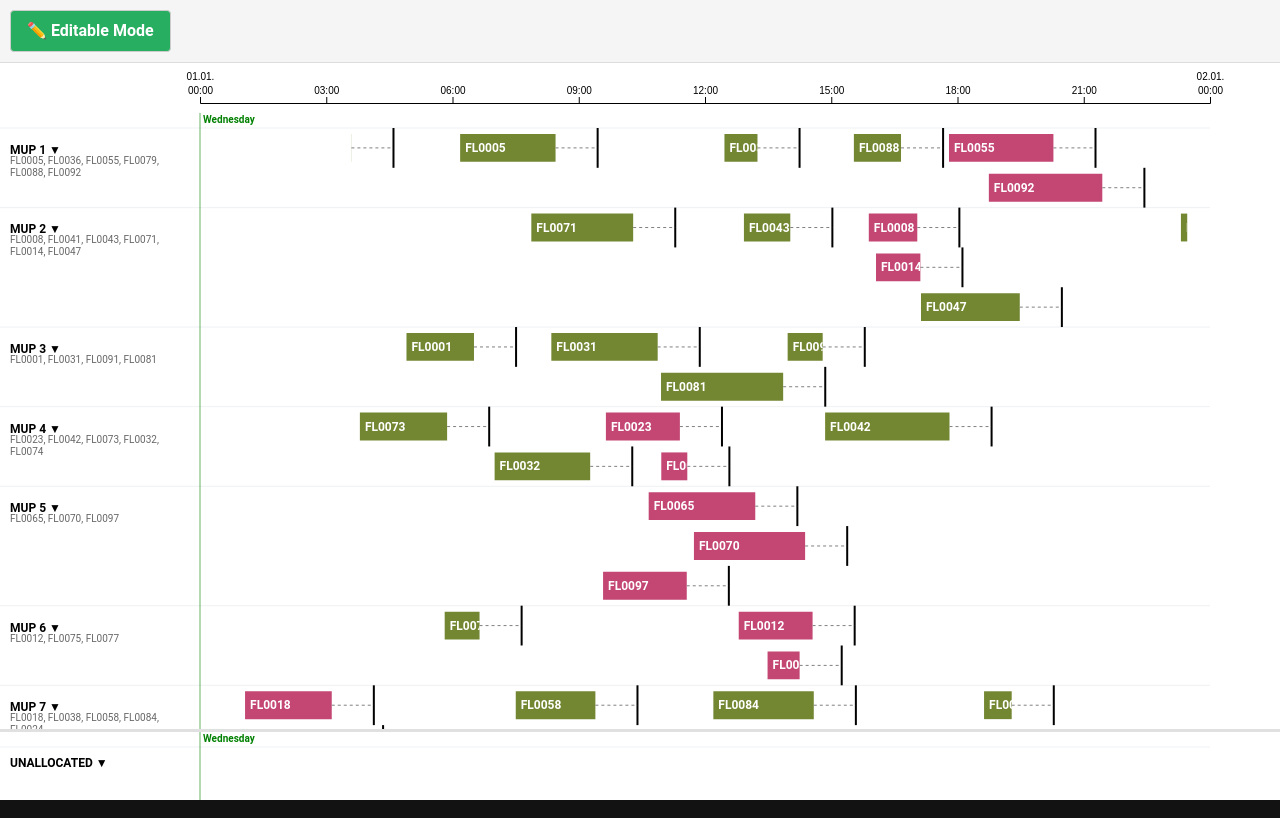
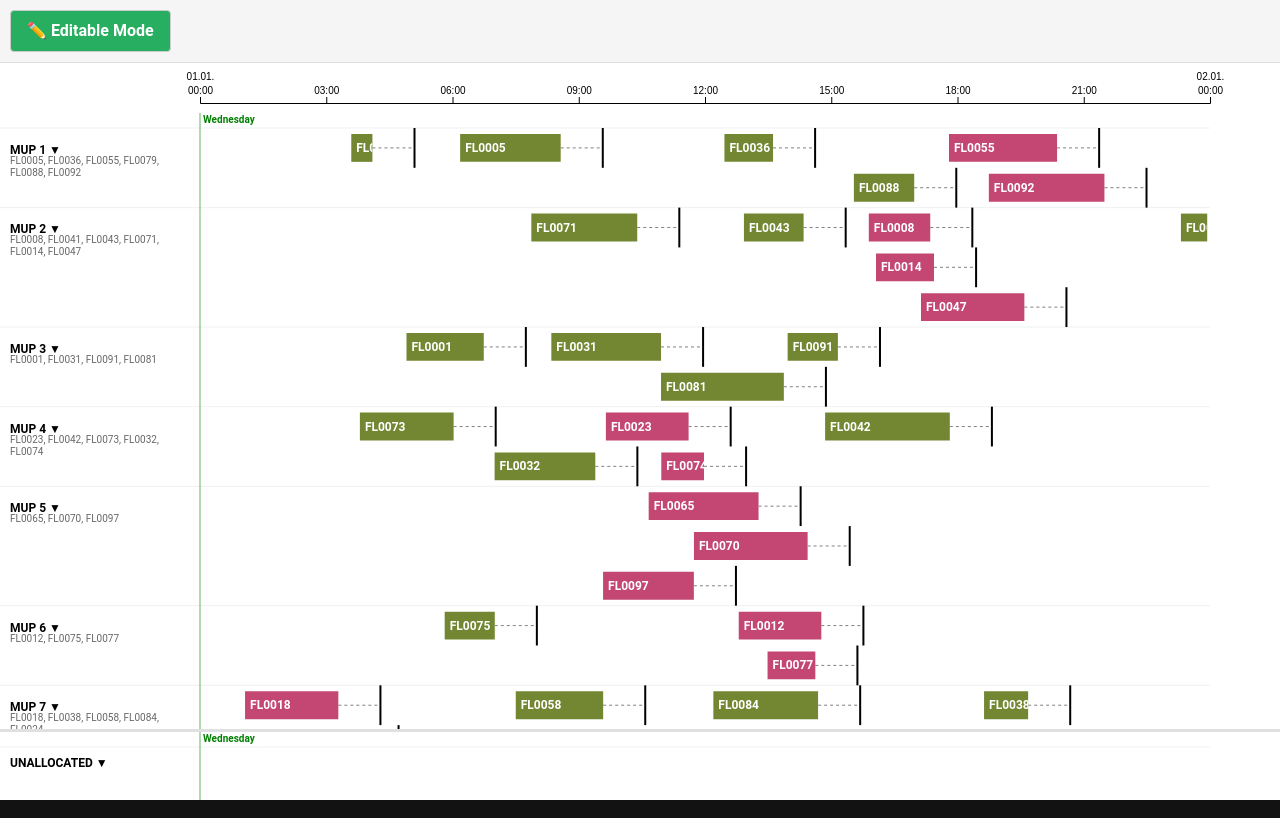
Before and after one commit to johannesbrandenburger/gantt-editor, a Vue app: page / in a window 1280 px wide. Built offline with nearby package versions, Linux system fonts and the light colour scheme; a small style sheet from the web is missing.

Commit message:
small typos

```diff
--- a/src/pages/index.vue
+++ b/src/pages/index.vue
@@ -102,7 +102,7 @@ const generateSlots = (count: number) => {
 
     return Array.from({ length: count }, (_, index) => {
         const slotStart = generateRandomTime(dayStart, dayEnd);
-        const slotEnd = new Date(slotStart.getTime() + Math.random() * 3 * 60 * 60 * 1000); // Random duration up to 3 hours
+        const slotEnd = new Date(slotStart.getTime() + 30 * 60 * 1000 + Math.random() * 2.5 * 60 * 60 * 1000); // 30 minutes to 3 hours duration
 
         // Ensure slot doesn't exceed day end
         if (slotEnd > dayEnd) {
--- a/src/pages/small-example.vue
+++ b/src/pages/small-example.vue
@@ -1,3 +1,6 @@
+<script setup lang="ts">
+import GanttEditorComponent from '@/components/GanttEditorComponent.vue';
+</script>
 <template>
     <!--
         Example usage of a gantt chart editor component
@@ -48,7 +51,7 @@
 
             @onChangeStartAndEndTime="(newStartTime, newEndTime) => console.log(`onChangeStartAndEndTime(${newStartTime}, ${newEndTime})`)"
             @onChangeDestinationId="(slotId, newDestinationId) => console.log(`onChangeDestinationId(${slotId}, ${newDestinationId})`)"
-            @onChangeSlotTime="(slotId, newOpenTime, newCloseTime) => console.log(`onChangeSlotTime(${slotId}, ${newOpenTime}, ${newCloseT})`)"
+            @onChangeSlotTime="(slotId, newOpenTime, newCloseTime) => console.log(`onChangeSlotTime(${slotId}, ${newOpenTime}, ${newCloseTime})`)"
             @onClickOnSlot="(slotId) => console.log(`onClickOnSlot(${slotId})`)"
             @onHoverOnSlot="(slotId) => console.log(`onHoverOnSlot(${slotId})`)"
             @onDoubleClickOnSlot="(slotId) => console.log(`onDoubleClickOnSlot(${slotId})`)"
@@ -56,7 +59,3 @@
         />
     </div>
 </template>
-
-<script setup lang="ts">
-import GanttEditorComponent from '@/components/GanttEditorComponent.vue';
-</script>
```
Also changed, not shown: 1 other file (tests, documents, lock files or other folders).
